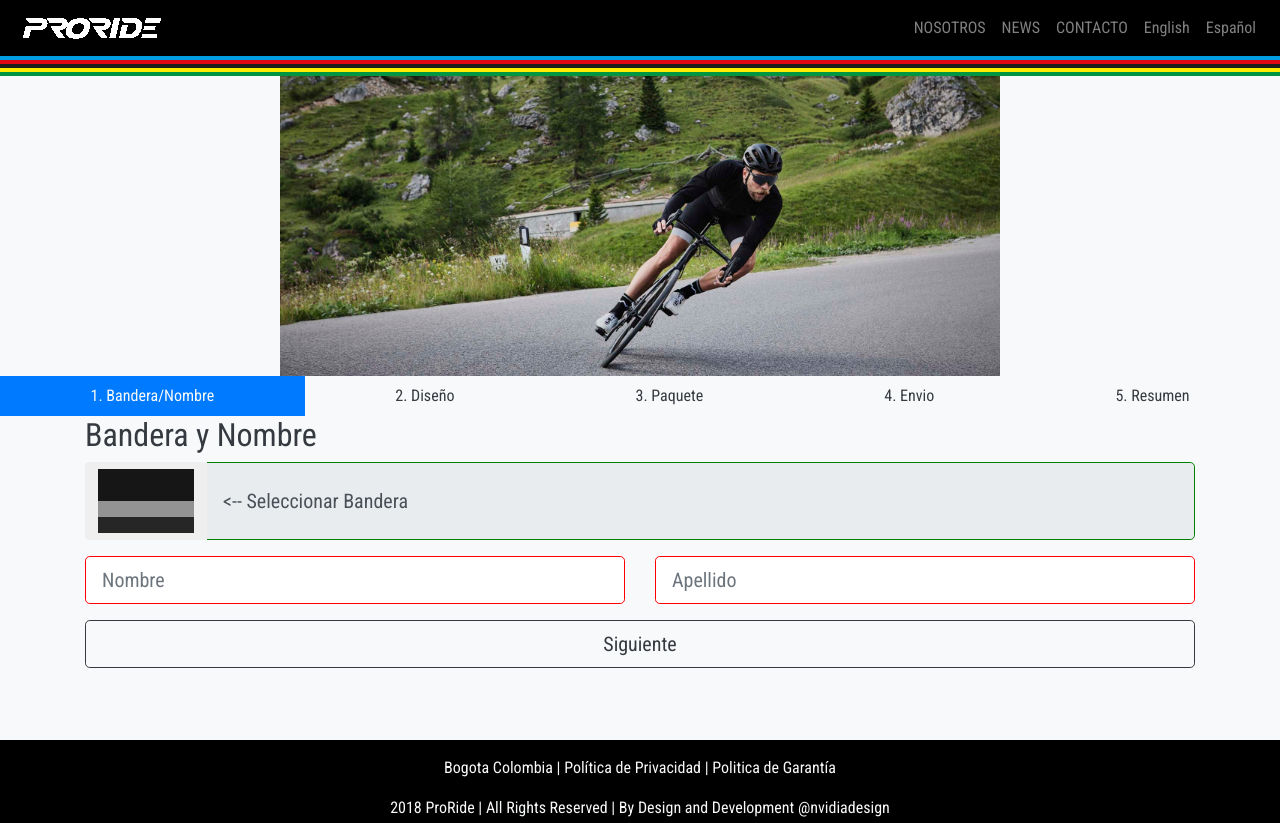
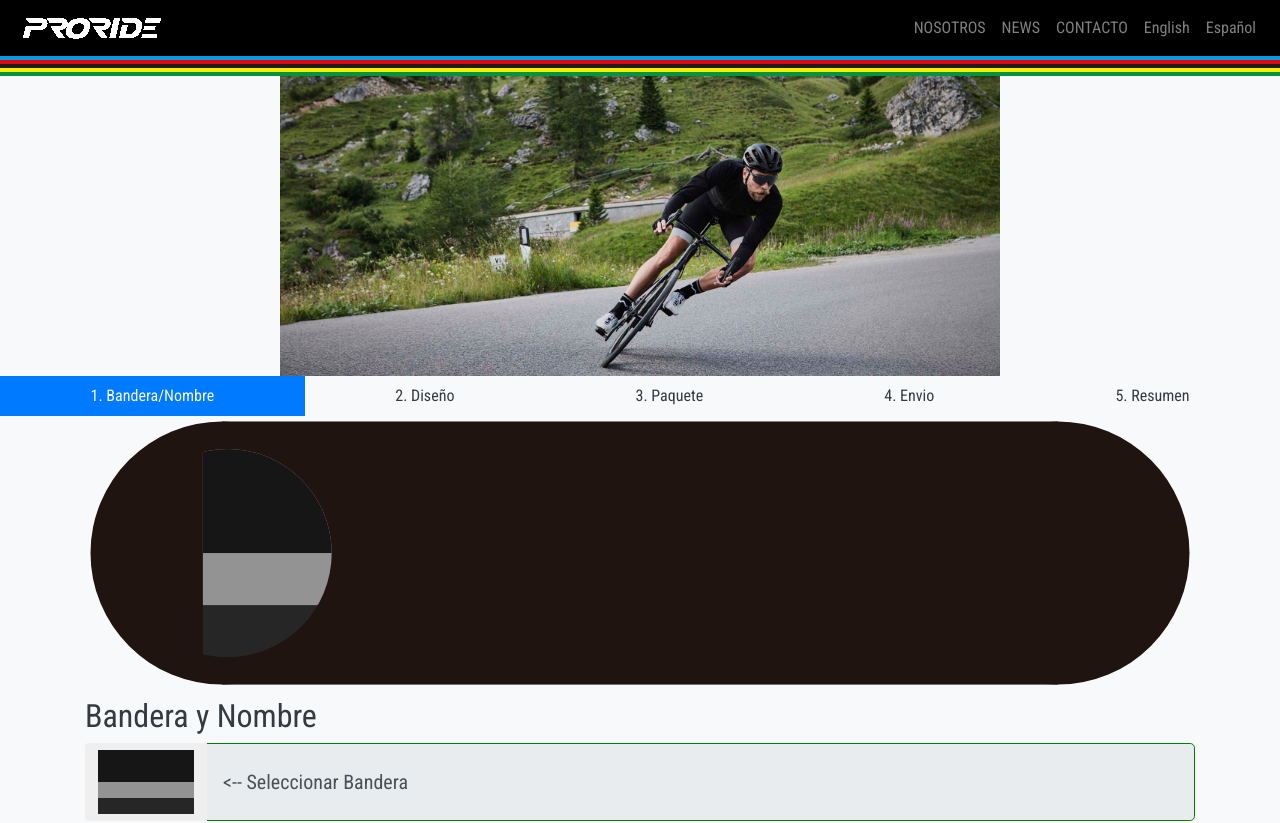
Before and after one commit to marcohern/bikestickers, an Angular app in the folder angular5/: page /name-and-flag in a window 1280 px wide. Shown: the top 823 px of the page. Built offline with nearby package versions, Linux system fonts and the light colour scheme.

Commit message:
azdded SVG tests

```diff
--- a/angular5/src/app/mods/bike/behaviors/order-behavior.ts
+++ b/angular5/src/app/mods/bike/behaviors/order-behavior.ts
@@ -2,6 +2,7 @@ import { RootBehavior } from './root-behavior';
 import { BikeService } from '../bike.service';
 import { Order } from '../models/order';
 import { Flag } from '../models/flag';
+import { Design } from '../models/design';
 
 
 
@@ -28,4 +29,9 @@ export class OrderBehavior extends RootBehavior {
         this.order.sticker.lname = lname;
         this.saveOrder();
     }
+
+    saveDesign(design:Design) {
+        this.order.design = design;
+        this.saveOrder();
+    }
 }
--- a/angular5/src/app/mods/bike/bike.service.ts
+++ b/angular5/src/app/mods/bike/bike.service.ts
@@ -48,6 +48,11 @@ export class BikeService {
     return environment.root + '/assets/country-flags/svg/' + flag.code.toLowerCase() + '.svg';
   }
 
+  flagPngPath(flag:Flag) {
+    if (flag==null) return environment.root + '/assets/country-flags/svg/empty.svg';
+    return environment.root + '/assets/country-flags/png250px/' + flag.code.toLowerCase() + '.png';
+  }
+
   flagName(flag:Flag) {
     if (flag==null) return '';
     return flag.name;
--- a/angular5/src/app/mods/bike/design/design.component.html
+++ b/angular5/src/app/mods/bike/design/design.component.html
@@ -18,15 +18,16 @@
                 <img alt="{{design.name}}" class="img-fluid" src="{{root}}/assets/proride/{{design.code}}.png" width="200" height="200" />
             </button><br><br>
             <div *ngIf="order.design"> Seleccionaste <span class="btn btn-dark">{{order.design.name}}</span></div>
+            <div *ngIf="showErrorMessage" class="alert alert-error">Por favor selecciona un diseño</div>
         </div>
     </div>
     <br><br><br>
     <div class="row">
-      <div class="col-md-6">
-          <button class="btn btn-outline-dark btn-lg btn-block" (click)="previous()">Anterior</button>
-      </div>
-      <div class="col-md-6">
-          <button class="btn btn-outline-dark btn-lg btn-block" (click)="next()">Siguiente</button>
+      <div class="col-md-12 text-center">
+        <div class="btn-group btn-group-lg" role="group" aria-label="Siguiente o Anterior">
+            <button type="button" class="btn btn-secondary btn-outline-dark" (click)="previous()">Anterior</button>
+            <button type="button" class="btn btn-secondary btn-outline-dark" (click)="next()" [disabled]="!order.design">Siguiente</button>
+        </div>
       </div>
     </div>
 </div>
--- a/angular5/src/app/mods/bike/design/design.component.ts
+++ b/angular5/src/app/mods/bike/design/design.component.ts
@@ -12,6 +12,7 @@ import { designs } from '../constants/designs';
 })
 export class DesignComponent extends OrderBehavior implements OnInit {
 
+  showErrorMessage:boolean = false;
   designs:Design[] = [];
 
   constructor(
@@ -27,14 +28,16 @@ export class DesignComponent extends OrderBehavior implements OnInit {
 
   selectDesign(design:Design) {
 
-    this.order.design.selected = 'btn-outline-dark';
+    if (this.order.design) this.order.design.selected = 'btn-outline-dark';
     design.selected = 'btn-primary';
 
-    this.order.design = design;
-    this.saveOrder();
+    this.saveDesign(design);
   }
 
   next() {
+    if (!this.order.design) {
+      return;
+    }
     this.router.navigate(['/package']);
   }
 
--- a/angular5/src/app/mods/bike/models/order.ts
+++ b/angular5/src/app/mods/bike/models/order.ts
@@ -10,9 +10,6 @@ export class Order {
     sticker:Sticker = null;
 
     constructor() {
-        this.billing = new Billing();
-        this.package = new Package();
-        this.design  = new Design();
         this.sticker = new Sticker();
     }
 }
--- a/angular5/src/app/mods/bike/name-and-flag/name-and-flag.component.html
+++ b/angular5/src/app/mods/bike/name-and-flag/name-and-flag.component.html
@@ -2,13 +2,30 @@
 <proride-breadcrumbs [level]="0"></proride-breadcrumbs>
 <form [formGroup]="nameFlagFormGroup" (ngSubmit)="next()" novalidate >
   <div class="container">
+    <svg version="1.1" xmlns="http://www.w3.org/2000/svg" xmlns:xlink="http://www.w3.org/1999/xlink" x="0px" y="0px" viewBox="0 0 405 100" enable-background="new 0 0 405 100" >
+      <defs>
+        <clipPath id="flag-clip">
+          <circle r="38" cy="50" cx="52" stroke-width="0" fill="#ffffff"/>
+        </clipPath>
+      </defs>
+      <circle id="bg-left" r="48" cy="50" cx="50" stroke-width="0" fill="#1f140f"/>
+      <circle id="bg-right" r="48" cy="50" cx="355" stroke-width="0" fill="#1f140f"/>
+      <rect id="bg-center" x="50" y="2" width="305" height="96" stroke-width="0" fill="#1f140f"/>
+      <text fill="#ffffff" font-style="italic" x="140" y="64" font-size="38" transform="scale(0.7, 1.0)">
+        <tspan>{{order.sticker.fname}}</tspan>
+        <tspan font-weight="bold">{{order.sticker.lname}}</tspan>
+      </text>
+      <g #svgflag clip-path="url(#flag-clip)">
+        <image [attr.href]="bs.flagPngPath(order.sticker.flag)" [attr.x]="flagx" y="12" width="200" height="76"/>
+      </g>
+    </svg>
     <h2>Bandera y Nombre</h2>
     <div class="row">
       <div class="col-md-12">
         <div class="form-group">
           <div class="input-group mb-2">
             <div class="input-group-prepend">
-              <button type="button" class="btn" (click)="modal(flagPicker)">
+              <button type="button" class="btn" (click)="modal(flagPicker,svgflag)">
                   <img [alt]="bs.flagName(order.sticker.flag)" [src]="bs.flagPath(order.sticker.flag)" height="64" />
               </button>
             </div>
@@ -34,8 +51,8 @@
         </div>
     </div>
     <div class="row">
-      <div class="col-md-12">
-          <button type="submit" class="btn btn-outline-dark btn-lg btn-block">Siguiente</button>
+      <div class="col-md-12 text-center">
+          <button type="submit" class="btn btn-outline-dark">Siguiente</button>
       </div>
     </div>
   </div>
--- a/angular5/src/app/mods/bike/name-and-flag/name-and-flag.component.ts
+++ b/angular5/src/app/mods/bike/name-and-flag/name-and-flag.component.ts
@@ -1,4 +1,4 @@
-import { Component, OnInit } from '@angular/core';
+import { Component, OnInit, ElementRef } from '@angular/core';
 import {NgbModal, NgbActiveModal, ModalDismissReasons} from '@ng-bootstrap/ng-bootstrap';
 import { NgForm } from '@angular/forms';
 import { FormControl, FormGroup } from '@angular/forms';
@@ -6,6 +6,7 @@ import { Router } from '@angular/router';
 import { OrderBehavior } from '../behaviors/order-behavior';
 import { BikeService } from '../bike.service';
 import { Flag } from '../models/flag';
+import { Sticker } from '../models/sticker';
 
 @Component({
   selector: 'app-name-and-flag',
@@ -15,6 +16,7 @@ import { Flag } from '../models/flag';
 export class NameAndFlagComponent extends OrderBehavior implements OnInit {
 
   flags:Flag[] = [];
+  flagx:number = 0;
   nameFlagFormGroup:FormGroup = new FormGroup({
     flag: new FormControl(),
     fname: new FormControl(),
@@ -39,9 +41,15 @@ export class NameAndFlagComponent extends OrderBehavior implements OnInit {
     });
   }
 
-  selectFlag(flag:any) {
+  selectFlag(flag:any, flagsvg:SVGGraphicsElement=null) {
     this.order.sticker.flag = flag;
     this.nameFlagFormGroup.controls['flag'].setValue(flag.name);
+    if (flagsvg) {
+      console.log(flagsvg.getBBox());
+      var width = flagsvg.getBBox().width;
+      this.flagx = 52-width/2;
+      console.log("flagx",this.flagx);
+    }
   }
 
   getFlagSelector() {
@@ -66,11 +74,12 @@ export class NameAndFlagComponent extends OrderBehavior implements OnInit {
     }
   }
 
-  modal(flagPicker) {
+  modal(flagPicker, svgflag:SVGGraphicsElement=null) {
+    console.log(svgflag,svgflag.getBBox());
     this.flags = this.bs.getFlags();
     this.ms.open(flagPicker, {size:'lg', windowClass:'light-modal'}).result.then((result) => {
       console.log(`Closed with:`, result);
-      this.selectFlag(result);
+      this.selectFlag(result,svgflag);
     }, (reason) => {
       console.log(`Dismissed ${this.getDismissReason(reason)}`);
     });
@@ -78,6 +87,10 @@ export class NameAndFlagComponent extends OrderBehavior implements OnInit {
 
   filterFlags($event:any, q:string) {
     this.flags = this.bs.filterFlags(q);
+  }
+
+  getCenter(svgflag:any) {
+
   }
 
   private getDismissReason(reason: any): string {
```
